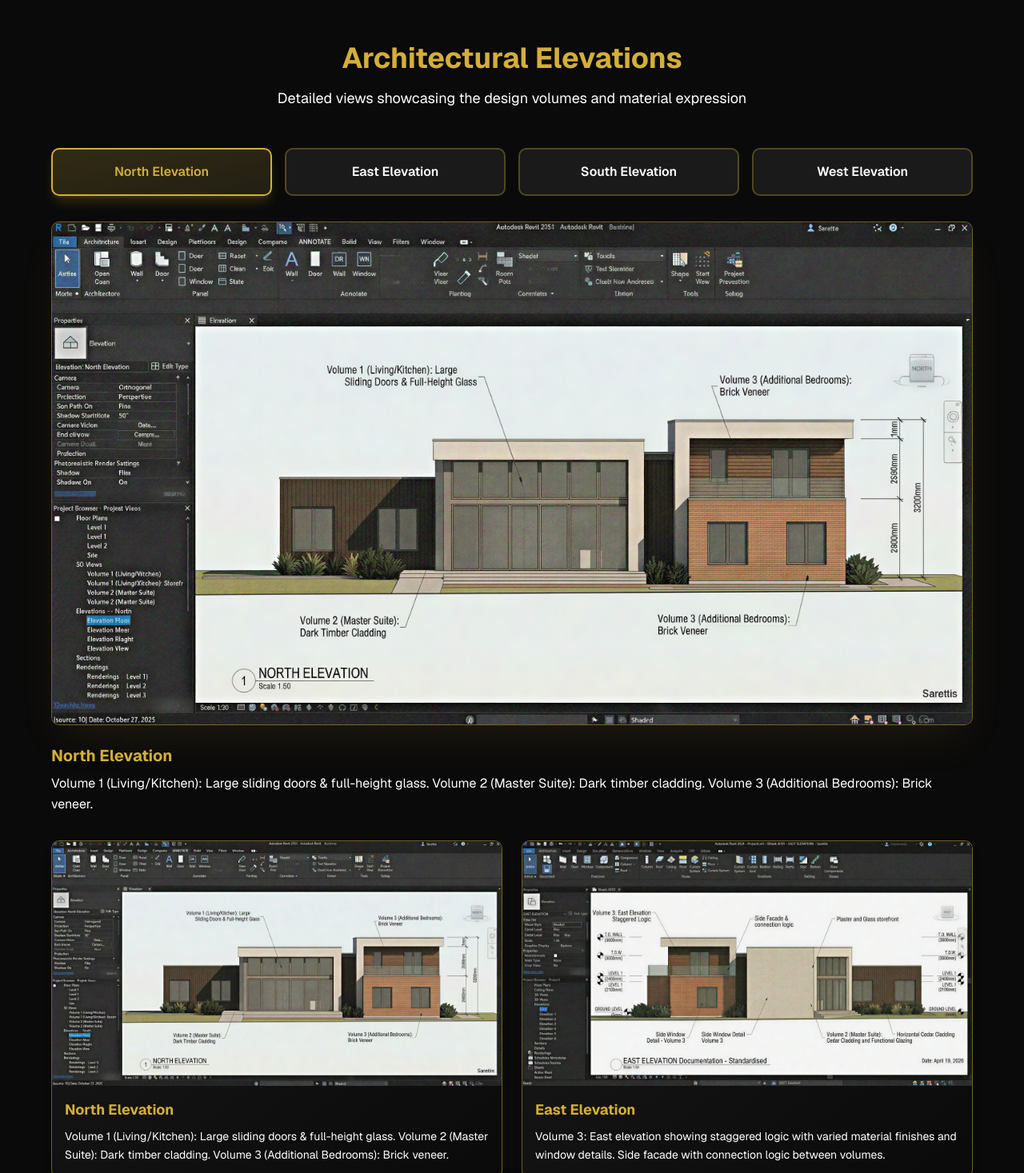
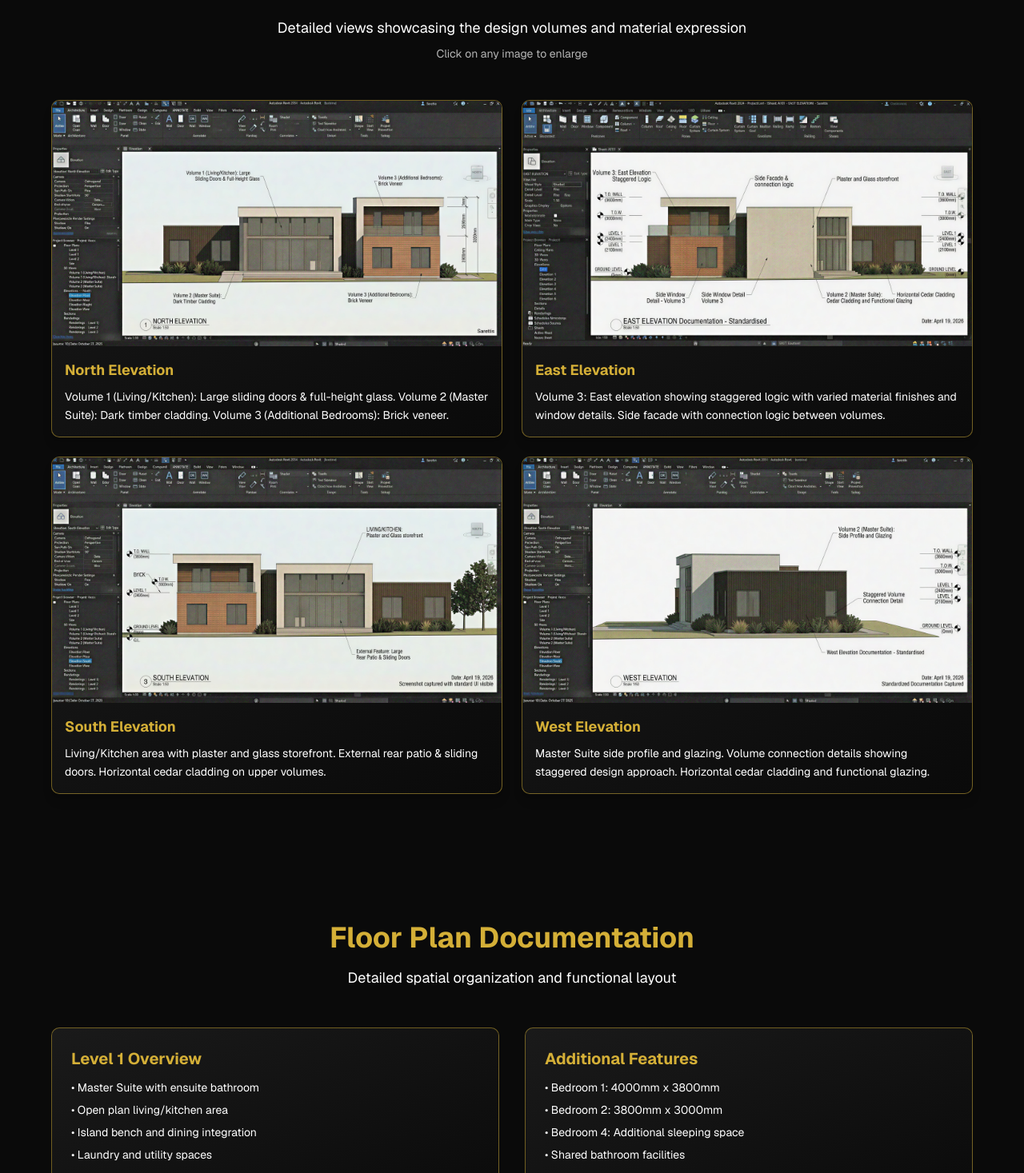
Before and after one commit to Jibreal324/idk, a Next.js app: page / in a window 1280 px wide. Shown: the part 1603-3070 px from the top of the page at 80% size. Built offline with nearby package versions, Linux system fonts and the light colour scheme.

Commit message:
feat: refine elevations component and remove redundant PDF download
Remove interactive selector and add popup lightbox for elevations.
Keep one PDF download button in team section.

```diff
--- a/components/elevations.tsx
+++ b/components/elevations.tsx
@@ -3,7 +3,8 @@
 import { useState } from 'react'
 
 export default function Elevations() {
-  const [selectedElevation, setSelectedElevation] = useState('north')
+  const [selectedImage, setSelectedImage] = useState<string | null>(null)
+  const [selectedName, setSelectedName] = useState<string>('')
 
   const elevations = [
     {
@@ -32,7 +33,15 @@ export default function Elevations() {
     }
   ]
 
-  const current = elevations.find(e => e.id === selectedElevation)
+  const openLightbox = (image: string, name: string) => {
+    setSelectedImage(image)
+    setSelectedName(name)
+  }
+
+  const closeLightbox = () => {
+    setSelectedImage(null)
+    setSelectedName('')
+  }
 
   return (
     <section id="elevations" className="py-20 px-6 bg-background">
@@ -40,54 +49,30 @@ export default function Elevations() {
         <div className="mb-12 text-center">
           <h2 className="text-4xl font-bold text-primary mb-4">Architectural Elevations</h2>
           <p className="text-lg text-secondary">Detailed views showcasing the design volumes and material expression</p>
+          <p className="text-sm text-secondary/70 mt-2">Click on any image to enlarge</p>
         </div>
 
-        {/* Interactive selector - visible on screen */}
-        <div className="grid md:grid-cols-4 gap-4 mb-8 print:hidden">
+        {/* All elevations grid */}
+        <div className="pdf-elevations-grid grid grid-cols-1 md:grid-cols-2 gap-6">
           {elevations.map(elev => (
-            <button
+            <div
               key={elev.id}
-              onClick={() => setSelectedElevation(elev.id)}
-              className={`p-4 rounded-lg border-2 transition font-semibold ${
-                selectedElevation === elev.id
-                  ? 'border-primary bg-gradient-to-br from-[#d4af37]/20 to-[#f4d669]/10 text-primary shadow-lg shadow-[#d4af37]/20'
-                  : 'border-primary/30 text-secondary hover:border-primary/70 bg-[#1a1a1a]'
-              }`}
+              className="bg-gradient-to-br from-[#1a1a1a] to-[#0a0a0a] border border-primary/50 rounded-lg overflow-hidden shadow-lg cursor-pointer hover:border-primary hover:shadow-xl hover:shadow-[#d4af37]/20 transition-all duration-300 group"
+              onClick={() => openLightbox(elev.image, elev.name)}
             >
-              {elev.name}
-            </button>
-          ))}
-        </div>
-
-        {/* Selected elevation - visible on screen */}
-        {current && (
-          <div className="space-y-6 print:hidden">
-            <div className="bg-gradient-to-br from-[#1a1a1a] to-[#0a0a0a] border border-primary/50 rounded-lg overflow-hidden shadow-2xl shadow-[#d4af37]/10">
-              <img
-                src={current.image}
-                alt={current.name}
-                className="w-full h-auto object-cover"
-                crossOrigin="anonymous"
-              />
-            </div>
-
-            <div className="space-y-2">
-              <h3 className="text-xl font-bold text-primary">{current.name}</h3>
-              <p className="text-secondary leading-relaxed">{current.description}</p>
-            </div>
-          </div>
-        )}
-
-        {/* All elevations grid - for PDF capture */}
-        <div className="pdf-elevations-grid grid grid-cols-1 md:grid-cols-2 gap-6 mt-8">
-          {elevations.map(elev => (
-            <div key={elev.id} className="bg-gradient-to-br from-[#1a1a1a] to-[#0a0a0a] border border-primary/50 rounded-lg overflow-hidden shadow-lg">
-              <img
-                src={elev.image}
-                alt={elev.name}
-                className="w-full h-auto object-cover"
-                crossOrigin="anonymous"
-              />
+              <div className="relative overflow-hidden">
+                <img
+                  src={elev.image}
+                  alt={elev.name}
+                  className="w-full h-auto object-cover group-hover:scale-105 transition-transform duration-300"
+                  crossOrigin="anonymous"
+                />
+                <div className="absolute inset-0 bg-black/0 group-hover:bg-black/20 transition-colors duration-300 flex items-center justify-center">
+                  <span className="text-white/0 group-hover:text-white/90 transition-colors duration-300 text-lg font-semibold">
+                    Click to Enlarge
+                  </span>
+                </div>
+              </div>
               <div className="p-4">
                 <h3 className="text-lg font-bold text-primary mb-2">{elev.name}</h3>
                 <p className="text-secondary text-sm leading-relaxed">{elev.description}</p>
@@ -96,6 +81,31 @@ export default function Elevations() {
           ))}
         </div>
       </div>
+
+      {/* Lightbox Modal */}
+      {selectedImage && (
+        <div
+          className="fixed inset-0 z-50 flex items-center justify-center bg-black/90 p-4 cursor-pointer"
+          onClick={closeLightbox}
+        >
+          <div className="relative max-w-7xl w-full max-h-[90vh] flex flex-col items-center">
+            <button
+              className="absolute top-4 right-4 z-10 text-white/80 hover:text-white text-4xl font-light transition-colors"
+              onClick={closeLightbox}
+            >
+              &times;
+            </button>
+            <h3 className="text-2xl font-bold text-primary mb-4">{selectedName}</h3>
+            <img
+              src={selectedImage}
+              alt={selectedName}
+              className="max-w-full max-h-[80vh] object-contain rounded-lg shadow-2xl"
+              onClick={(e) => e.stopPropagation()}
+            />
+            <p className="text-secondary mt-4 text-center">Click anywhere outside to close</p>
+          </div>
+        </div>
+      )}
     </section>
   )
 }
--- a/components/project-overview.tsx
+++ b/components/project-overview.tsx
@@ -1,6 +1,4 @@
 'use client';
-
-import PDFDownloadButton from './pdf-download-button';
 
 export default function ProjectOverview() {
   return (
@@ -43,9 +41,6 @@ export default function ProjectOverview() {
               </div>
             </div>
 
-            <div className="pt-4">
-              <PDFDownloadButton />
-            </div>
           </div>
 
           <div className="rounded-lg overflow-hidden h-96">
```
